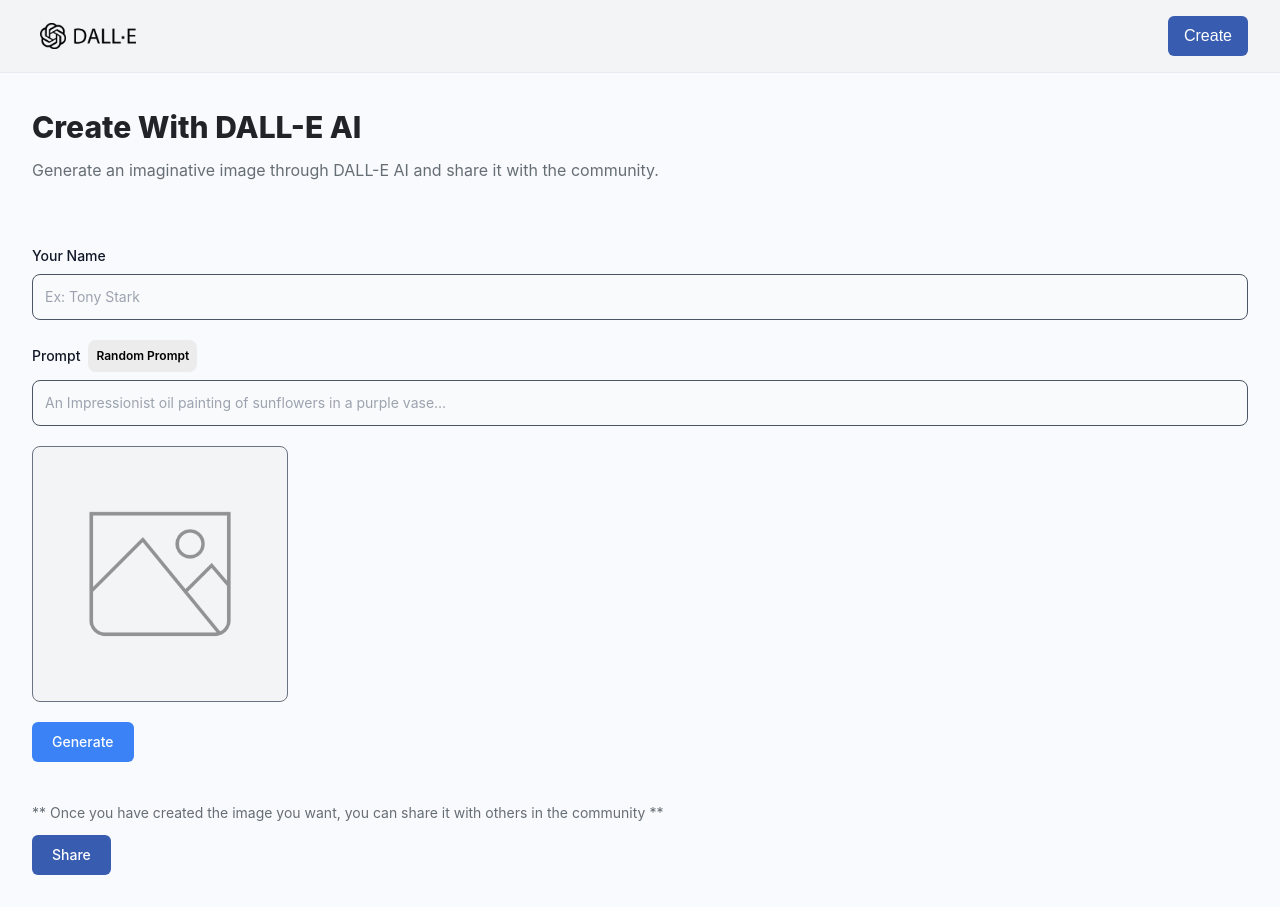
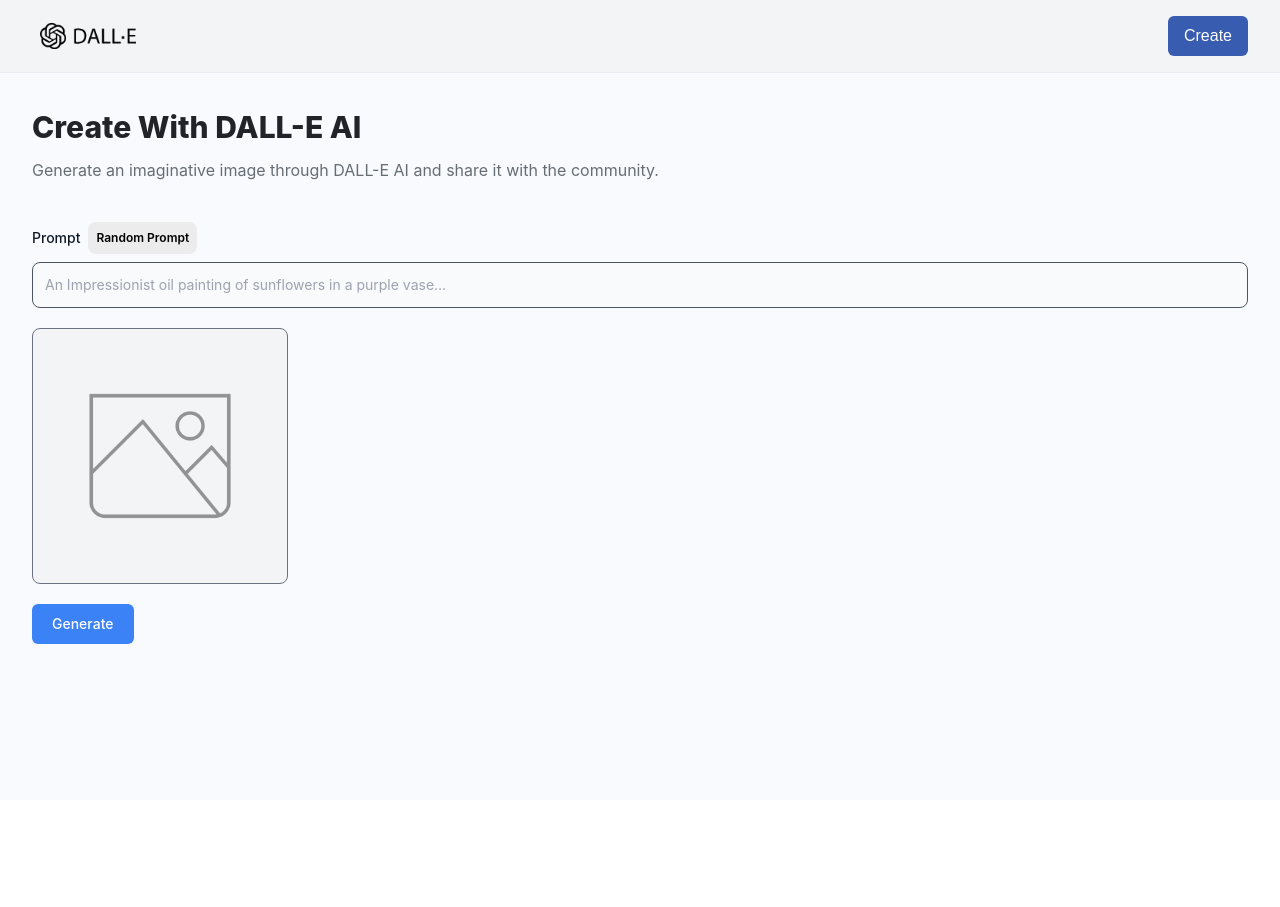
Before and after one commit to DevFreAkeD/Dall-E-Clone, a React (Vite) app in the folder client/: page /create-post in a window 1280 px wide. After the commit the page ends 800 px from the top, so only its background shows below. Built offline with nearby package versions, Linux system fonts and the light colour scheme; a web font is replaced by a local one.

Commit message:
Update CreatePost.jsx

```diff
--- a/client/src/pages/CreatePost.jsx
+++ b/client/src/pages/CreatePost.jsx
@@ -56,17 +56,8 @@
         <p className="mt-2 text-[#666e75] text-[16px] max-w-full">Generate an imaginative image through DALL-E AI and share it with the community.</p>
       </div>
 
-      <form className="mt-16">
+      <form className="mt-10">
         <div className="flex flex-col gap-5">
-          <FormFields
-            labelName="Your Name"
-            type="text"
-            name="name"
-            placeholder="Ex: Tony Stark"
-            value={form.name}
-            handleChange={handleChange}
-          />
-
           <FormFields
             labelName="Prompt"
             type="text"
@@ -96,16 +87,6 @@
             {generatingImage ? 'Generating...' : 'Generate'}
           </button>
         </div>
-
-        <div className="mt-10">
-          <p className="mt-2 text-[#666e75] text-[14px]">** Once you have created the image you want, you can share it with others in the community **</p>
-          <button
-            type="submit"
-            className="mt-3 text-white bg-[#375cb0] font-medium rounded-md text-sm w-full sm:w-auto px-5 py-2.5 text-center"
-          >
-            Share
-          </button>
-        </div>
       </form>
 
     </section>
```
